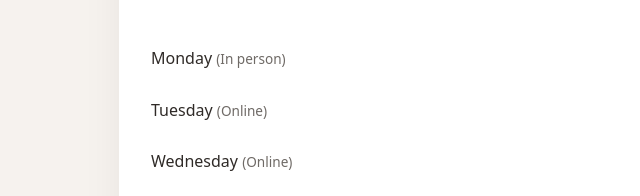
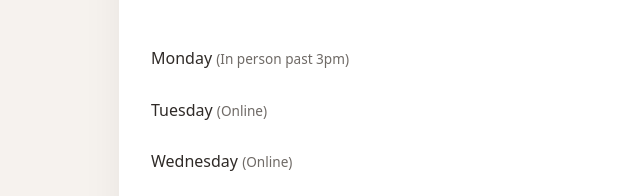
Before and after one commit to Andymyerspsych/AndyMyersTherapy, a plain HTML site: page contact.html in a window 1280 px wide. Shown: the part 597-793 px from the top of the page, 161-801 px from the left. Drawn offline with Linux system fonts and the light colour scheme; no server answers.

Commit message:
contact.html

```diff
--- a/contact.html
+++ b/contact.html
@@ -200,7 +200,7 @@ footer {
     <div class="availability">
       <h2>Request an Available Time</h2>
 
-      <div class="day-label">Monday <span class="mode">(In person)</span></div>
+      <div class="day-label">Monday <span class="mode">(In person past 3pm)</span></div>
       <div id="monday"></div>
 
       <div class="day-label">Tuesday <span class="mode">(Online)</span></div>
```
